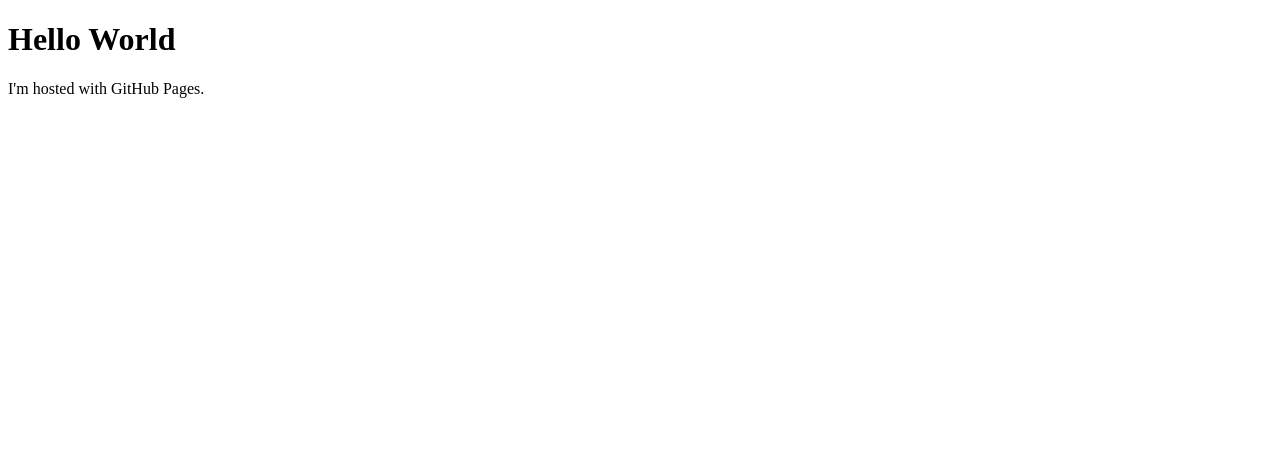
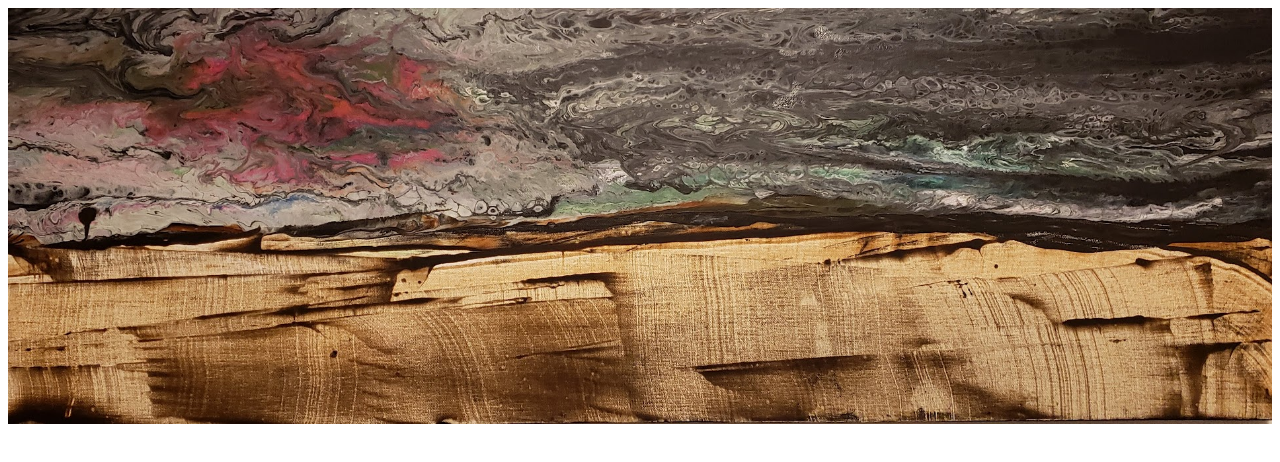
Before and after one commit to timothyhoffpauir/timothyhoffpauir.github.io, a plain HTML site: page index.html in a window 1280 px wide. Drawn offline with Linux system fonts and the light colour scheme.

Commit message:
working
working

```diff
--- a/index.html
+++ b/index.html
@@ -1,7 +1,11 @@
 <!DOCTYPE html>
+<style>
+img {
+  width: 100%;
+  height: auto;
+}
+</style>
 <html>
 <body>
-<h1>Hello World</h1>
-<p>I'm hosted with GitHub Pages.</p>
-</body>
+<img src="images/20190415_203549.jpg" alt="Paris" class="center"></body>
 </html>
```
Also changed, not shown: images/20190415_203549.jpg (added).
